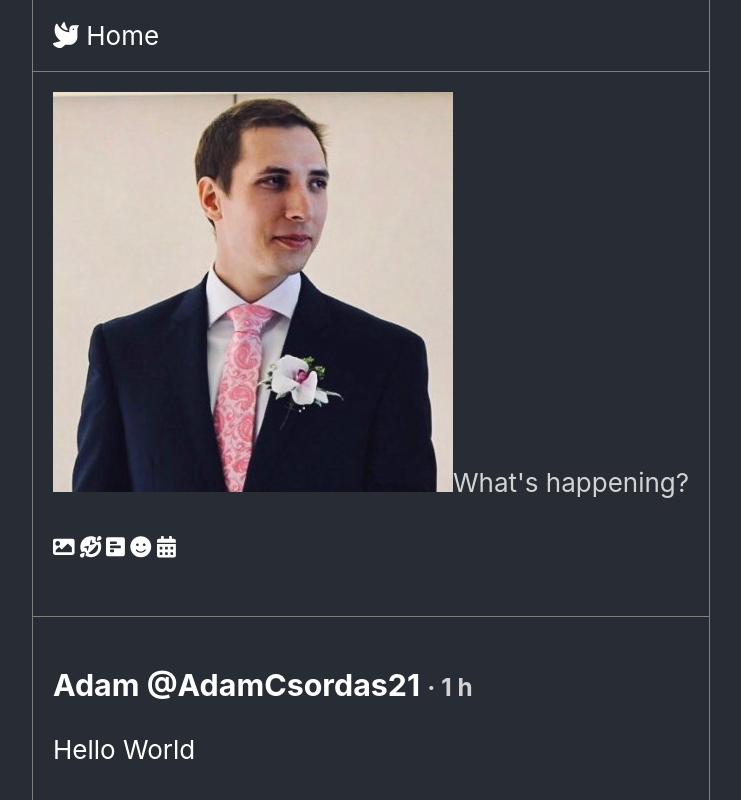
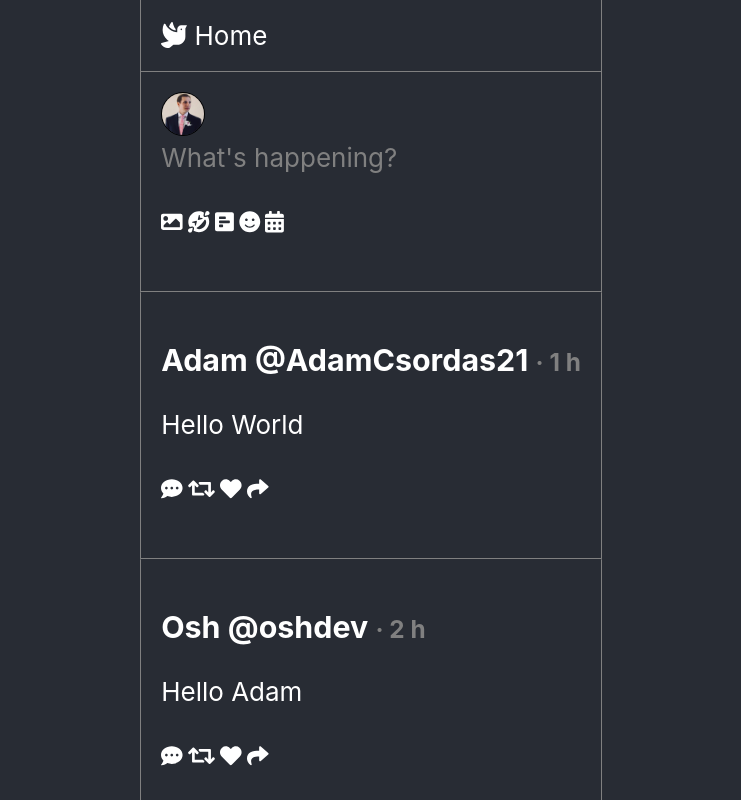
Before and after one commit to AdamCsordas21/Twitter, a React (Create React App) app: page / in a window 1280 px wide. Shown: the top 800 px of the page, without its empty margins (269-1010 px from the left). Built offline with nearby package versions, Linux system fonts and the light colour scheme.

Commit message:
Add style to image in What's happening header

```diff
--- a/src/App.css
+++ b/src/App.css
@@ -26,5 +26,12 @@ article.tweet {
 }
 
 span {
-  color: #D3D3D3;
+  color: grey;
 }
+
+img {
+  border: 2px solid black;
+  border-radius: 9999px;
+  border-width: 1px;
+  max-width: 10%;
+}
--- a/src/App.tsx
+++ b/src/App.tsx
@@ -22,7 +22,10 @@ const App: FC<AppProps> = ({ tweets }) => (
       <FontAwesomeIcon icon={faDove} />{" "}Home
     </header>
     <header>
-      <img src={UserImg} alt="User Profile Img" /><span>What's happening?</span>
+      <div>
+        <img src={UserImg} alt="User Profile Img" />
+      </div>
+      <span>What's happening?</span>
       <h5>
         <FontAwesomeIcon icon={faImage} />{" "}
         <FontAwesomeIcon icon={faGrinSquintTears} />{" "}
```
